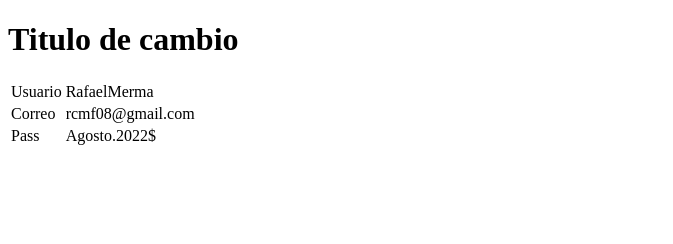
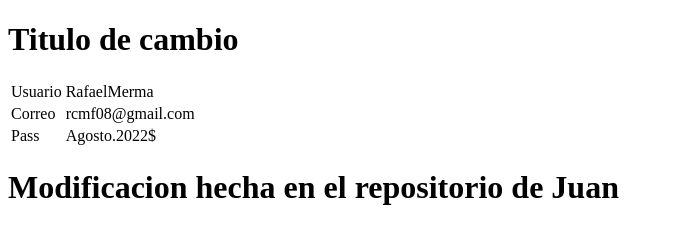
Before and after one commit to RafaelMerma/hola-mundo-git, a plain HTML site: page index.html in a window 1280 px wide. Shown: the whole page, without its empty margins (0-673 px from the left). Drawn offline with Linux system fonts and the light colour scheme.

Commit message:
Se realizo cambio en Repositorio de Juan

```diff
--- a/index.html
+++ b/index.html
@@ -19,5 +19,6 @@
 	<td>Agosto.2022$</td>
 </tr>
 </table>
+<h1>Modificacion hecha en el repositorio de Juan</h1>
 </body>
 </html>
```
